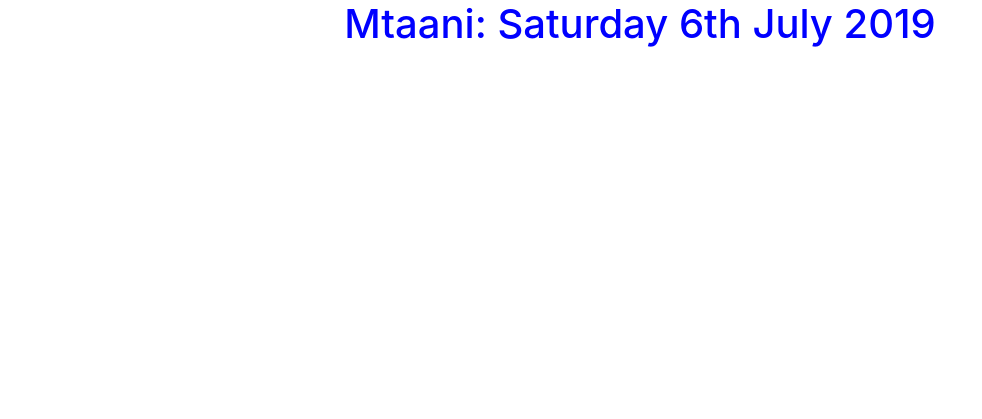
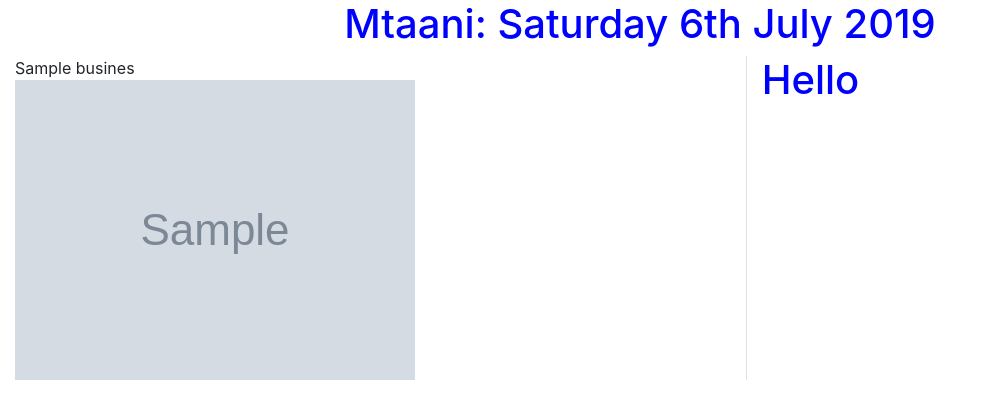
Before and after one commit to Doktatech/HoodWatch, a Django app: template mtaani_zone/templates/landing.html in a window 1280 px wide. Shown: the part 56-475 px from the top of the page, without its empty margins (0-982 px from the left). Run offline with Django 3.2, Linux system fonts and the light colour scheme; tables that the repository leaves empty hold one stand-in row (values such as "Sample post"); the template is opened without the code that fills it: values that come from a table or form of the project are taken from there, most other values are stand-ins (such as "Sample title", 1, 10 or a date in 2020); grey boxes marked "Sample" are stand-in pictures; parts of the project's set-up code (start-up, migrations or seed data) failed here and were passed over; some libraries are stand-ins or nearby versions.

Commit message:
Divide columns for displayin crucial contacts

```diff
--- a/mtaani_zone/templates/landing.html
+++ b/mtaani_zone/templates/landing.html
@@ -2,4 +2,34 @@
 
 {% block content %}
 {{block.super}}
+<div class="container-fluid">
+    <div class="row">
+        <div class="col-md-7 border-right">
+            <section class="no-touch">
+
+                <div class="wrap">
+                  {% for business_item in business  %}
+
+                  <div class="box">
+                    <div class="boxInner">
+                        <div class="titleBox" >{{business_item.name}}</div>
+                        <img src="{{business_item.business_image.url}}"  class="img-responsive">
+
+                    </div>
+
+                  </div>
+                  </a>
+                  {% endfor %}
+
+                </div>
+
+              </section>
+        </div>
+        <div class='col-md-4'>
+          <h1>Hello</h1>
+        </div>
+    </div>
+</div>
+
+
 {% endblock %}
```
